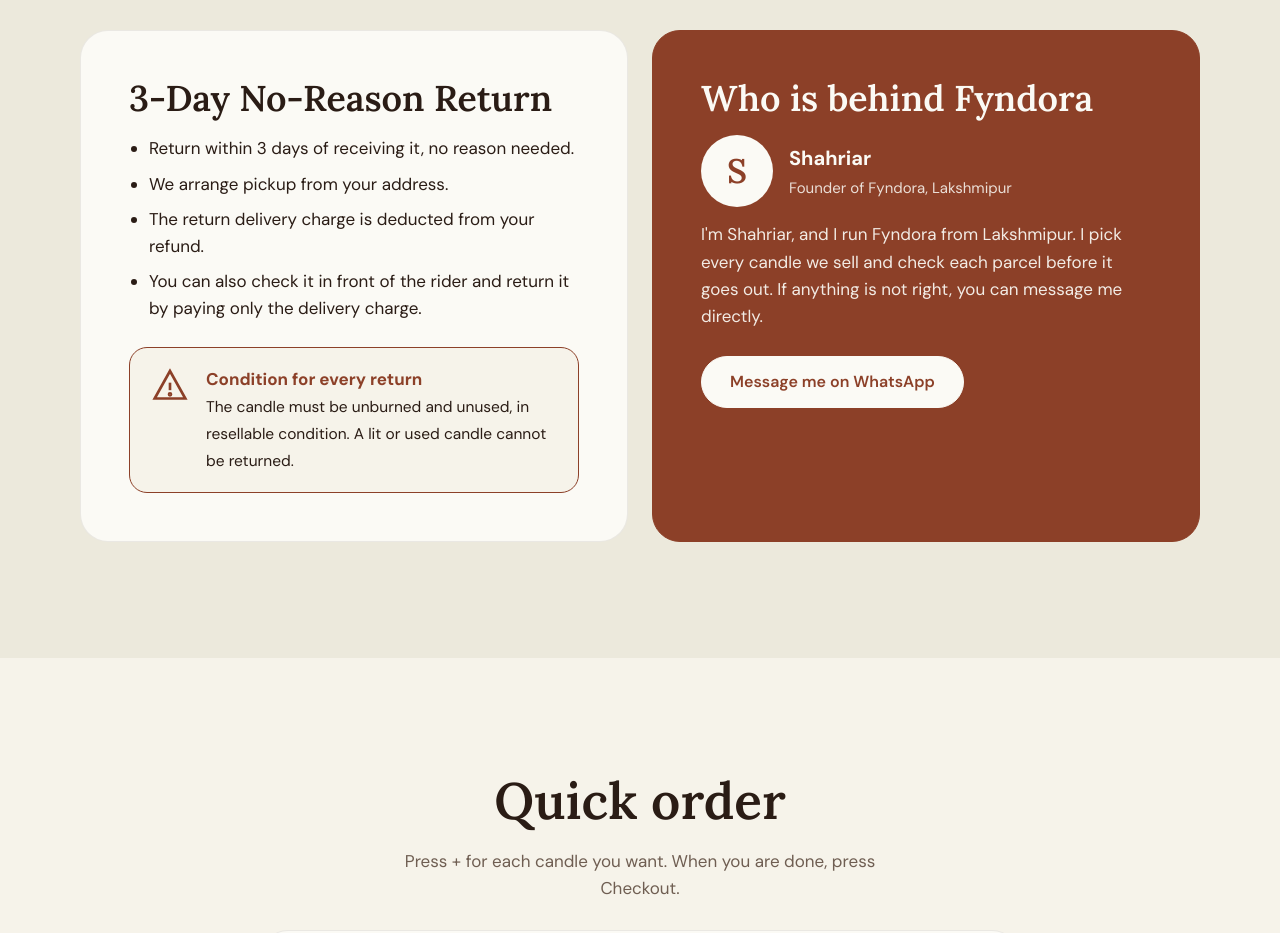
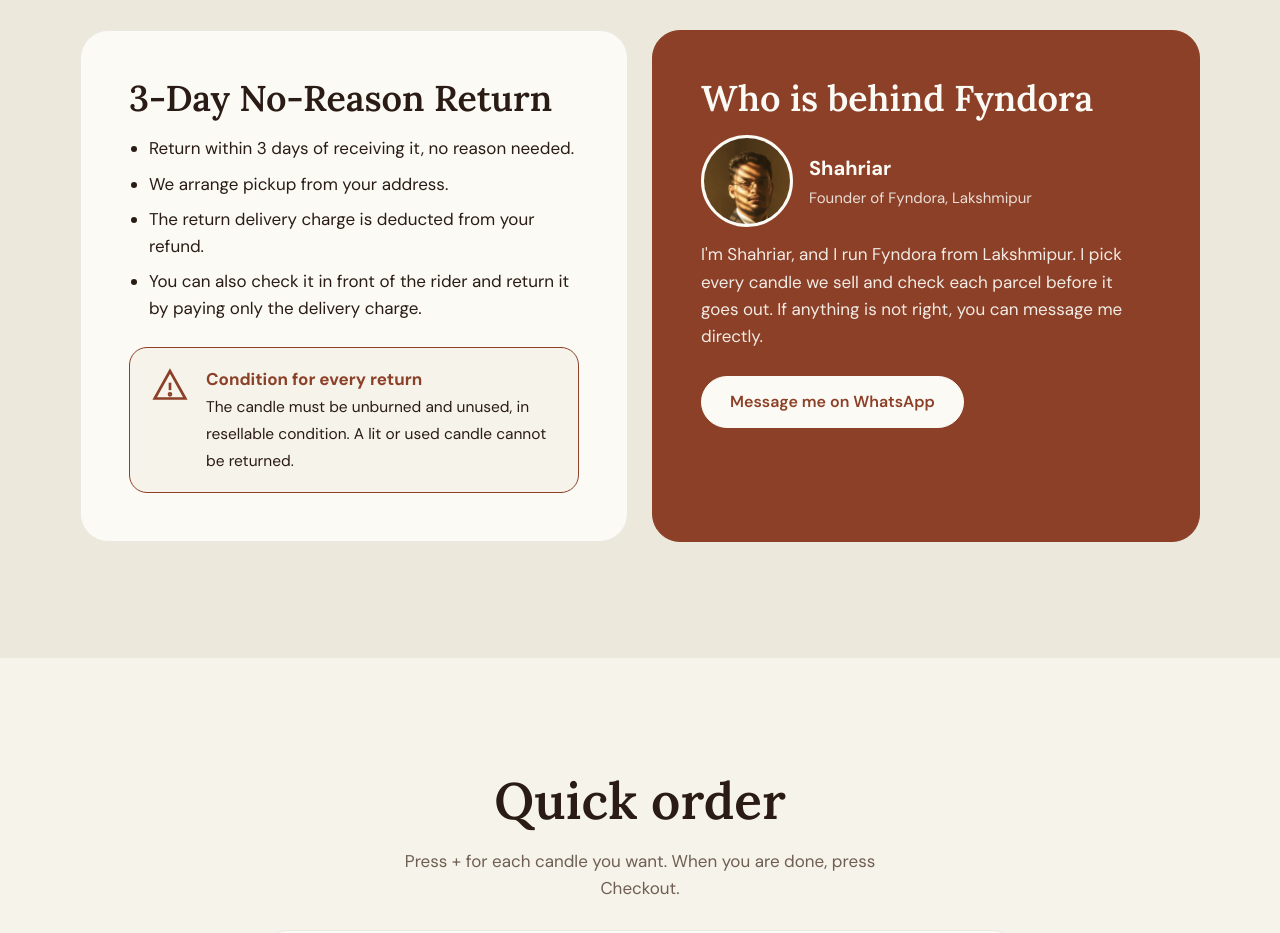
Before and after one commit to shahriar799/fyndora, a plain HTML site: page index.html in a window 1280 px wide. Shown: the part 3280-4213 px from the top of the page. Drawn offline with Linux system fonts and the light colour scheme.

Commit message:
Add founder photo to the owner card
Co-Authored-By: Claude Opus 5.5 <noreply@anthropic.com>

```diff
--- a/index.html
+++ b/index.html
@@ -15,7 +15,7 @@
 <link rel="preconnect" href="https://fonts.googleapis.com">
 <link rel="preconnect" href="https://fonts.gstatic.com" crossorigin>
 <link href="https://fonts.googleapis.com/css2?family=DM+Sans:opsz,wght@9..40,400;9..40,500;9..40,600;9..40,700&family=Lora:wght@500;600;700&family=Hind+Siliguri:wght@400;500;600;700&family=Noto+Serif+Bengali:wght@500;600&display=swap" rel="stylesheet">
-<link rel="stylesheet" href="style.css?v=9">
+<link rel="stylesheet" href="style.css?v=11">
 </head>
 <body>
 
@@ -195,7 +195,7 @@
       <aside class="panel panel--rust owner reveal" aria-labelledby="ownT">
         <h3 id="ownT" data-i18n="own.title">Who is behind Fyndora</h3>
         <div class="owner__id">
-          <div class="owner__photo" aria-hidden="true">S</div>
+          <div class="owner__photo"><img src="assets/img/owner.webp" alt="Shahriar, founder of Fyndora" width="360" height="360" loading="lazy"></div>
           <div><strong data-i18n="own.name">Shahriar</strong><span data-i18n="own.role">Founder of Fyndora, Lakshmipur</span></div>
         </div>
         <p data-i18n="own.text">I'm Shahriar, and I run Fyndora from Lakshmipur. I pick every candle we sell and check each parcel before it goes out. If anything is not right, you can message me directly.</p>
--- a/style.css
+++ b/style.css
@@ -579,7 +579,8 @@ html[lang="bn"] .faq summary { font-size: clamp(19px, 1.8vw, 23px); }
 
 .owner .owner__id { display: flex; align-items: center; gap: 16px; margin-top: 18px; }
 .owner__photo {
-  width: 72px; height: 72px; flex: none;
+  width: 92px; height: 92px; flex: none;
+  border: 3px solid var(--ivory);
   border-radius: 999px;
   background: var(--ivory);
   color: var(--rust);
```
Also changed, not shown: assets/img/owner.webp (added).
